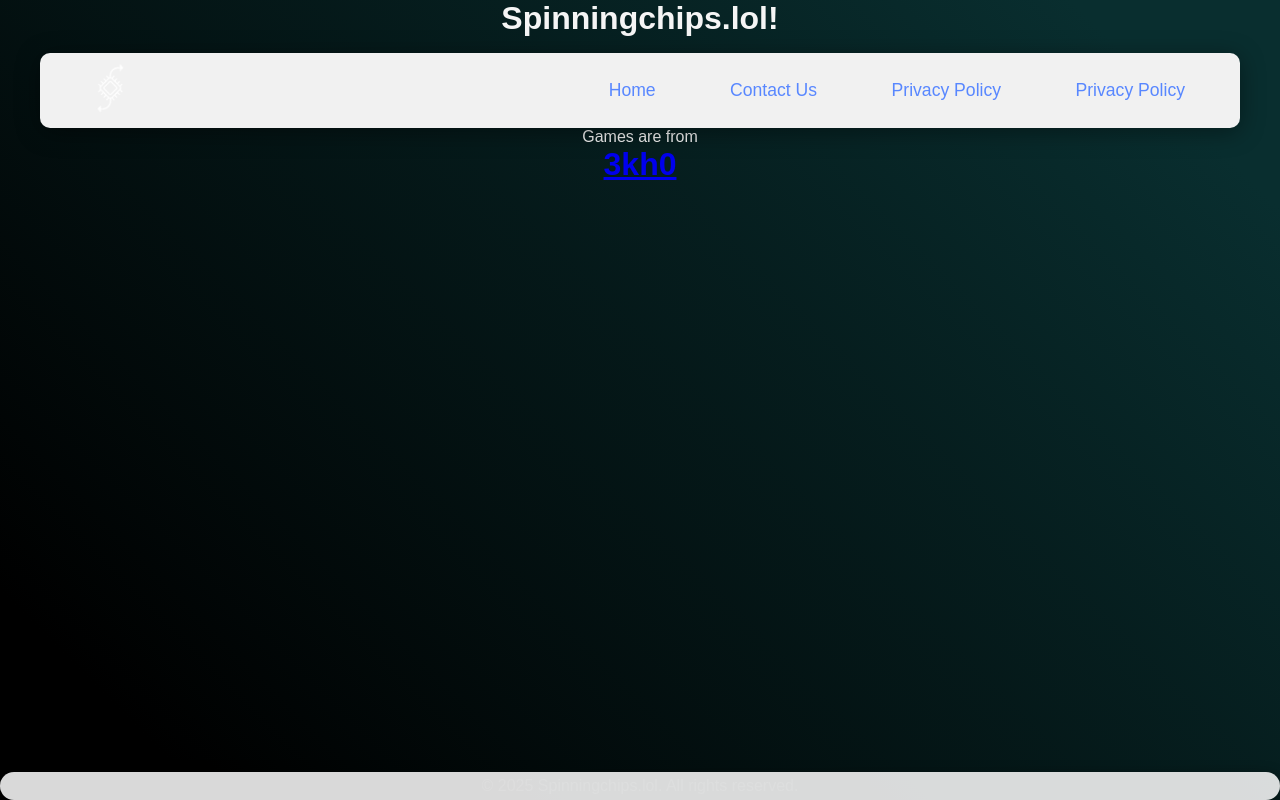
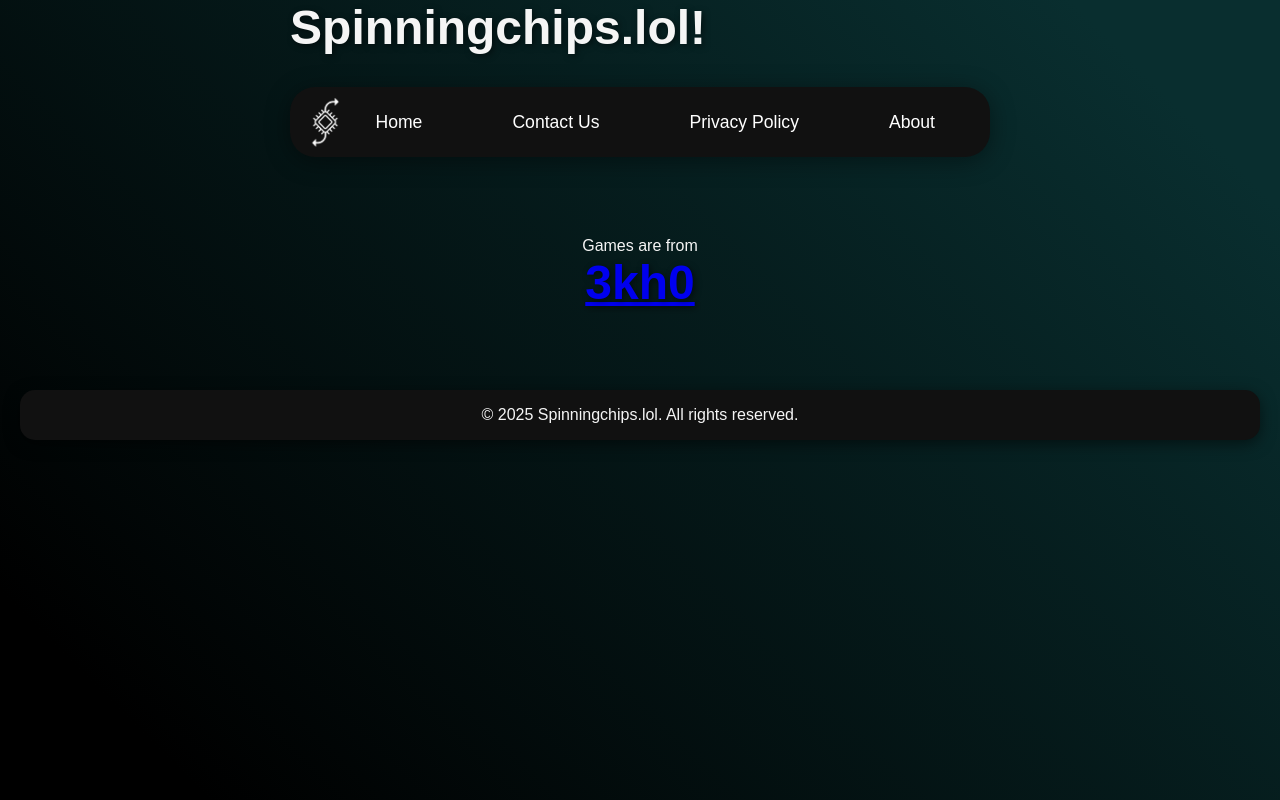
Before and after one commit to spinningchips/spinningchips.github.io, a plain HTML site: page sources/index.html in a window 1280 px wide. Drawn offline with Linux system fonts and the light colour scheme.

Commit message:
FIXED THE FJEHFJUEFHG SOURCES ANDEW EJUFHEDUIHGFEUIHGFEYUGFEYEGFYIEHGFUEHFOIEUHFOE(HFU(FHG

```diff
--- a/sources/index.html
+++ b/sources/index.html
@@ -8,8 +8,7 @@
     <link rel="stylesheet" href="style.css">
     <link rel="icon" type="image/x-icon" href="/content/img/logo/favicon.ico">
 </head>
-<script async src="https://pagead2.googlesyndication.com/pagead/js/adsbygoogle.js?client=ca-pub-7960481533355976"
-    crossorigin="anonymous"></script>
+<script async src="https://pagead2.googlesyndication.com/pagead/js/adsbygoogle.js?client=ca-pub-7960481533355976" crossorigin="anonymous"></script>
 <!-- Google tag (gtag.js) -->
 <script async src="https://www.googletagmanager.com/gtag/js?id=G-H25JY2R3LS"></script>
 <script>
@@ -19,37 +18,37 @@
 
     gtag('config', 'G-H25JY2R3LS');
 </script>
-<div>
-    <h1 style="color: --2ndgray;">Spinningchips.lol!</h1>
-</div>
 
-<header
-    style="display: flex; justify-content: space-between; border-radius:10px; align-items: center; padding: 10px 20px; background-color: #f1f1f1;">
+<body>
+    <div class="content">
+        <h1>Spinningchips.lol!</h1>
 
-    <div>
-        <a href="/"><img src="/content/img/logo/LogoTrans.png" alt="Logo" style="height: 50px;"></a>
+        <header>
+            <div class="logo-container">
+                <a href="/"><img src="/content/img/logo/LogoTrans.png" alt="Logo" class="logo"></a>
+            </div>
+            <nav>
+                <a href="/">Home</a>
+                <a href="/contact">Contact Us</a>
+                <a href="/privacy/">Privacy Policy</a>
+                <a href="/about/">About</a>
+            </nav>
+        </header>
+
+        <div class="main-content">
+            <p>Games are from
+                <a href="https://github.com/3kh0">
+                    <h1>3kh0</h1>
+                </a>
+            </p>
+
+        </div>
+
     </div>
-    <nav>
-        <a href="/" style="margin: 0 15px; text-decoration: none; color: #5887ff;">Home</a>
-        <a href="/contact" style="margin: 0 15px; text-decoration: none; color: #5887ff;">Contact Us</a>
-        <a href="/privacy/" style="margin: 0 15px; text-decoration: none; color: #5887ff;">Privacy Policy</a>
-        <a href="/about/" style="margin: 0 15px; text-decoration: none; color: #5887ff;">Privacy Policy</a>
-    </nav>
-</header>
-Games are from
-<a href=https://github.com/3kh0>
-    <h1 align-items:center;>
-        3kh0
-    </h1>
-</a>
-<br>
-<br>
-<br>
-<br>
-<br>
-<br>
-<br>
-<footer style="text-align: center; padding: 5px; background-color: #f1f1f1; position: fixed; width: 100%; bottom: 0;">
-    <p>&copy; 2025 Spinningchips.lol. All rights reserved.</p>
-</footer>
-</a>
+
+    <footer>
+        <p>&copy; 2025 Spinningchips.lol. All rights reserved.</p>
+    </footer>
+</body>
+
+</html>
--- a/sources/style.css
+++ b/sources/style.css
@@ -5,7 +5,6 @@
     box-sizing: border-box;
 }
 
-/* Body */
 body {
     font-family: 'Arial', sans-serif;
     color: whitesmoke;
@@ -15,31 +14,45 @@
     flex-direction: column;
     min-height: 100vh;
     justify-content: flex-start;
-    /* Keeps content at the top */
     align-items: center;
-    /* Centers content horizontally */
     padding: 0 20px;
-    text-align: left;
 }
 
-/* Header */
+/* Navbar */
 header {
     display: flex;
     justify-content: space-between;
     align-items: center;
-    padding: 15px 25px;
-    background-color: rgba(0, 0, 0, 0.8);
+    background-color: #111;
+    padding: 10px 20px;
     border-radius: 25px;
     box-shadow: 0 4px 25px rgba(0, 0, 0, 0.4);
     width: 100%;
     max-width: 1200px;
-    margin-top: 1rem;
     position: sticky;
     top: 0;
     z-index: 100;
+    margin-top: 20px; /* Prevent logo from touching top */
 }
 
-header a {
+.logo-container {
+    flex: 1;
+}
+
+.logo {
+    height: 50px;
+    display: block;
+    margin: 0 auto;
+}
+
+nav {
+    display: flex;
+    justify-content: space-between;
+    align-items: center;
+    gap: 20px;
+}
+
+nav a {
     color: #fff;
     text-decoration: none;
     margin: 0 15px;
@@ -49,7 +62,7 @@
     transition: background-color 0.3s ease, transform 0.3s ease, box-shadow 0.3s ease;
 }
 
-header a:hover {
+nav a:hover {
     background-color: #3a6b8a;
     color: #fff;
     transform: scale(1.05);
@@ -58,37 +71,88 @@
 
 /* Main content */
 .main-content {
+    display: flex;
+    flex-direction: column;
+    align-items: center;
+    margin-top: 5rem;
+    flex-grow: 1;
     width: 100%;
     max-width: 1200px;
-    margin-top: 5rem;
-    padding: 2rem;
-    opacity: 0.9;
-    background-color: rgba(0, 0, 0, 0.7);
+    text-align: center;
 }
 
-/* Content Wrapper */
-.content-wrapper {
-    padding: 2rem;
-    border-radius: 15px;
-    box-shadow: 0 4px 15px rgba(0, 0, 0, 0.5);
-    color: whitesmoke;
-    opacity: 0.9;
-    background-color: rgba(0, 0, 0, 0.7);
+h1 {
+    font-size: 3rem;
+    font-weight: 700;
+    margin-bottom: 2rem;
+    text-shadow: 2px 2px 6px rgba(0, 0, 0, 0.5);
+    transition: transform 0.3s ease;
+}
+
+h1:hover {
+    transform: scale(1.1);
 }
 
 /* Footer */
 footer {
     text-align: center;
+    background-color: #111;
     padding: 1rem;
     color: whitesmoke;
     border-radius: 15px;
     box-shadow: 0 4px 15px rgba(0, 0, 0, 0.5);
     width: 100%;
     margin-top: 3rem;
-    opacity: 0.9;
-    background-color: rgba(0, 0, 0, 0.7);
 }
 
-footer p {
-    font-size: 1rem;
+/* Buttons */
+#create {
+    background-color: rgb(0, 100, 100);
+    padding: 0.25rem 0.5rem;
+    font-size: 2.5rem;
+    color: white;
+    text-align: center;
+    border-radius: 15px;
+    box-shadow: 0 4px 15px rgba(0, 0, 0, 0.5);
+    transition: transform 0.3s ease, box-shadow 0.3s ease;
+    border: none;
+    outline: none;
 }
+
+#create:hover {
+    transform: translateY(-10px);
+    box-shadow: 0 8px 25px rgba(0, 0, 0, 0.6);
+}
+
+.play {
+    background-color: rgb(9, 72, 74);
+    padding: 0.25rem 0.5rem;
+    font-size: 2rem;
+    color: white;
+    text-decoration: none;
+    text-align: center;
+    border-radius: 15px;
+    box-shadow: 0 4px 15px rgba(0, 0, 0, 0.5);
+    transition: transform 0.3s ease, box-shadow 0.3s ease;
+    border: none;
+    outline: none;
+}
+
+.play:hover {
+    transform: translateY(-10px);
+    box-shadow: 0 8px 25px rgba(0, 0, 0, 0.6);
+}
+
+.button-wrapper {
+    display: flex;
+    flex-direction: column;
+    align-items: center;
+    gap: 1rem;
+    background: rgba(255, 255, 255, 0.05);
+    -webkit-backdrop-filter: blur(5px);
+    backdrop-filter: blur(5px);
+    border: 1px solid rgba(0, 0, 0, 0.50);
+    padding: 20px;
+    border-radius: 20px;
+    text-align: center;
+}
```
